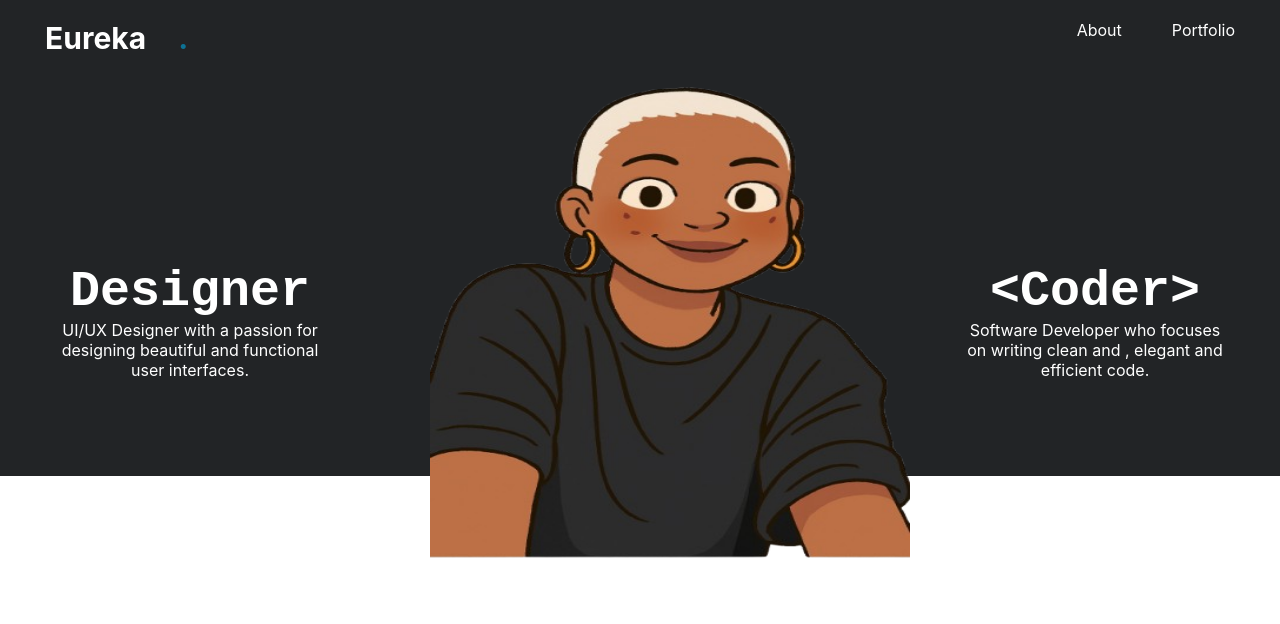
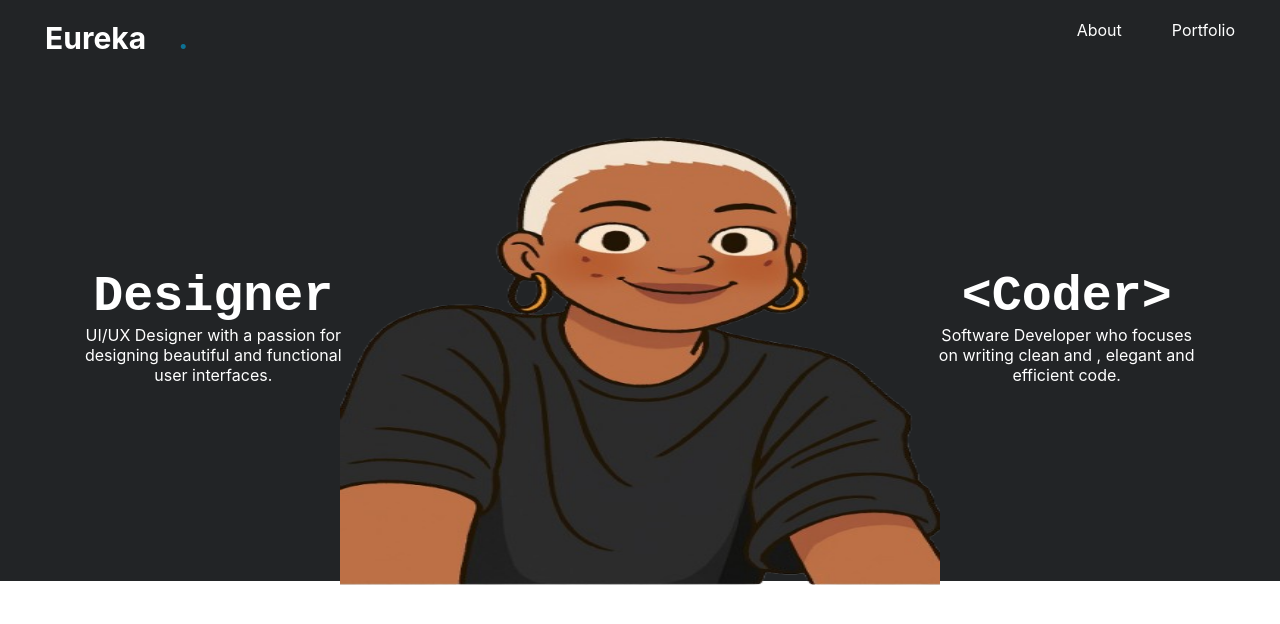
Before and after one commit to eureka03/Portfolio, a React (Create React App) app: page / in a window 1280 px wide. Shown: the top 624 px of the page. Built offline with nearby package versions, Linux system fonts and the light colour scheme.

Commit message:
Changes added

```diff
--- a/src/Components/App.js
+++ b/src/Components/App.js
@@ -8,7 +8,7 @@ import Projects from './Projects';
 
 function App() {
   return (
-    <>
+    <div className="App">
       <Router>
         <Navbar/>
         <Routes>
@@ -18,7 +18,7 @@ function App() {
         </Routes>
       </Router>
 
-    </>
+    </div>
   );
 }
 
--- a/src/Components/Homepage.css
+++ b/src/Components/Homepage.css
@@ -1,14 +1,14 @@
 *{
     margin:0;
+    padding:0;
+    overflow:hidden;
 }
-body{
-    height:400px;
-}
+
 .Home{
     display:grid;
     grid-template-columns: repeat(3,1fr);
     background-color: #222426;
-    height:400px;
+    height:505px;
 
 }
 .Home div{
@@ -17,6 +17,7 @@ body{
     justify-content:center;
     text-align:center;
     color:white;
+    height:500px;
 }
 .Home p{
 }
@@ -43,17 +44,21 @@ button{
 
 }
 .Home img{
-    width:480px;
-
-    height:525px;
+    width:600px;
+    height:500px;
     margin-left:50px;
-
+    padding:0;
+    left:290px;
+    position:absolute;
+    bottom:0px;
+    top:110px;
 
 }
 .image{
     padding:0;
-    margin:0;
-    height:490px;
+    margin:0 0;
+    height:540px;
     width:50%;
+    padding-bottom:0;
 
 }
```
